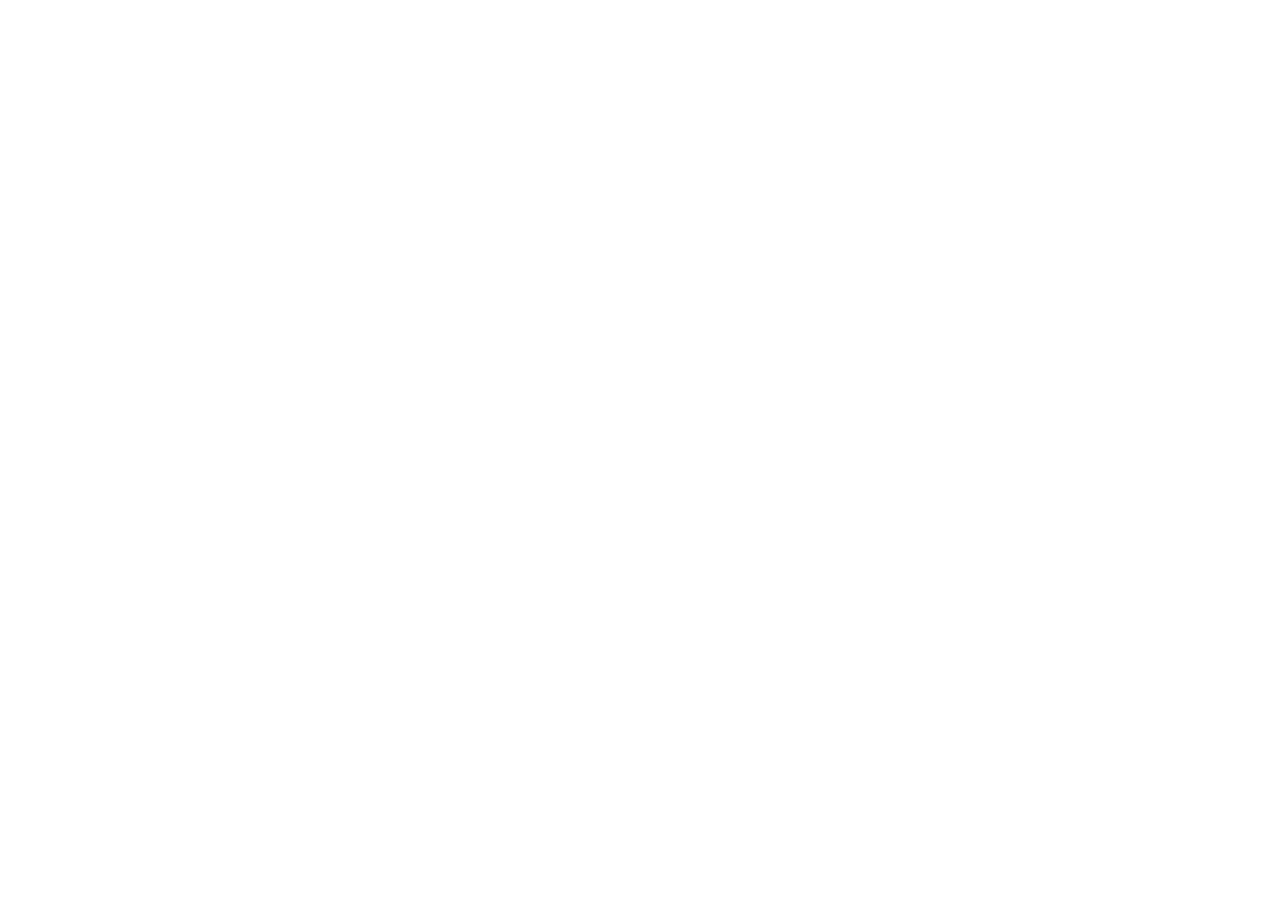
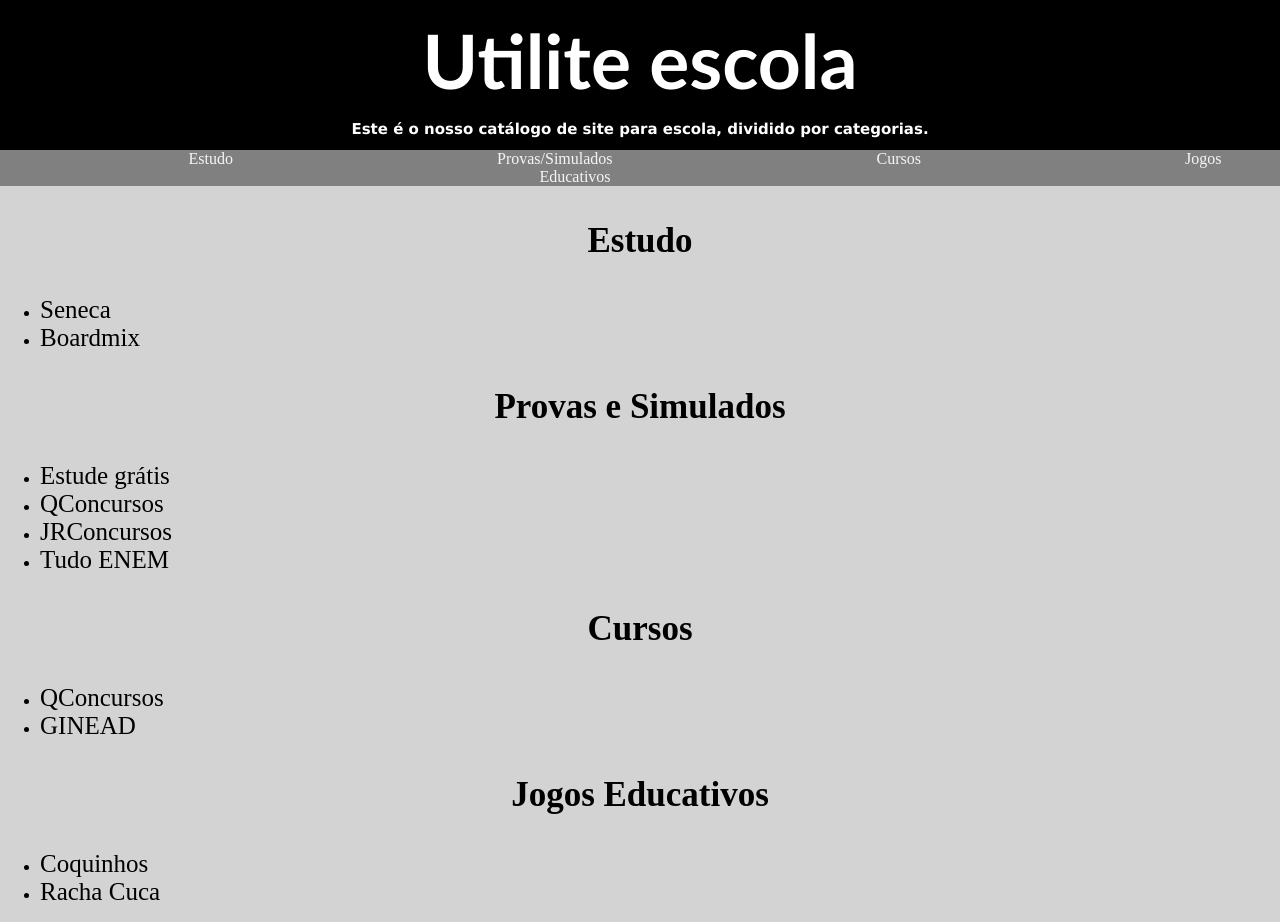
Before and after one commit to Kuatz-Kop/Utilite, a plain HTML site: page Site.de.Ultilidades/sites-cat/cat-escola.html in a window 1280 px wide. Before the commit the page ends 800 px from the top, so only its background shows below. Drawn offline with Linux system fonts and the light colour scheme.

Commit message:
Site-cat-escola

```diff
--- a/Site.de.Ultilidades/sites-cat/cat-escola.html
+++ b/Site.de.Ultilidades/sites-cat/cat-escola.html
@@ -0,0 +1,45 @@
+<!DOCTYPE html>
+<html lang="pt-BR">
+<head>
+    <meta charset="UTF-8">
+    <meta name="viewport" content="width=device-width, initial-scale=1.0">
+    <title>Utilite escola</title>
+    <link rel="stylesheet" href="../src/css/cat-style.css">
+</head>
+<body>
+    <header>
+    <h1 id="titulo">Utilite escola</h1>
+    <h2 id="sub-titulo">Este é o nosso catálogo de site para escola, dividido por categorias.</h2>
+    </header>
+    <nav>
+        <a href="#link-escola-estudo" class="nav-links">Estudo</a>
+        <a href="#link-escola-provas-e-sim" class="nav-links">Provas/Simulados</a>
+        <a href="#link-escola-cursos" class="nav-links">Cursos</a>
+        <a href="#link-escola-jogos-educativos" class="nav-links">Jogos Educativos</a>
+    </nav>
+    <main>
+        <h3 id="link-escola-estudo" class="sub-cat">Estudo</h3>
+        <ul>
+            <li><a href="https://senecalearning.com/" class="item-sub-cat">Seneca</a></li>
+            <li><a href="https://boardmix.com/" class="item-sub-cat">Boardmix</a></li>
+        </ul>
+        <h3 id="link-escola-provas-e-sim" class="sub-cat">Provas e Simulados</h3>
+        <ul>
+            <li><a href="https://www.estudegratis.com.br/" class="item-sub-cat">Estude grátis</a></li>
+            <li><a href="https://www.qconcursos.com/" class="item-sub-cat">QConcursos</a></li>
+            <li><a href="https://jrconcursos.com.br/" class="item-sub-cat">JRConcursos</a></li>
+            <li><a href="https://www.tudoenem.com.br/" class="item-sub-cat">Tudo ENEM</a></li>
+        </ul>
+        <h3 id="link-escola-cursos" class="sub-cat">Cursos</h3>
+        <ul>
+            <li><a href="https://www.qconcursos.com/" class="item-sub-cat">QConcursos</a></li>
+            <li><a href="https://www.ginead.com.br/" class="item-sub-cat">GINEAD</a></li>
+        </ul>
+        <h3 id="link-escola-jogos-educativos" class="sub-cat">Jogos Educativos</h3>
+        <ul>
+            <li><a href="https://www.coquinhos.com/" class="item-sub-cat">Coquinhos</a></li>
+            <li><a href="https://www.rachacuca.com.br" class="item-sub-cat">Racha Cuca</a></li>
+        </ul>
+    </main>
+</body>
+</html>
```
Also changed, not shown: Site.de.Ultilidades/index.html (+3 -4 lines), Site.de.Ultilidades/sites-cat/cat-jogos.html (+1 -1 lines).
